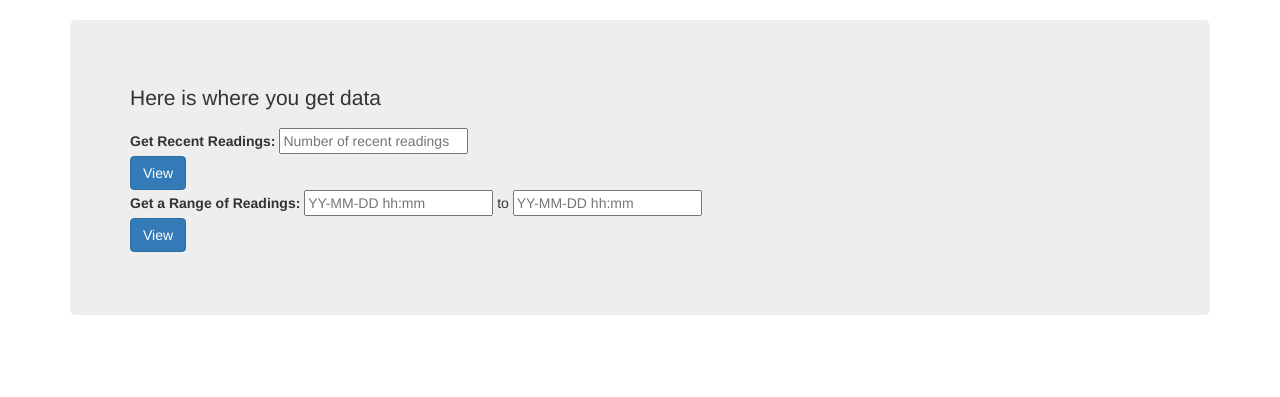
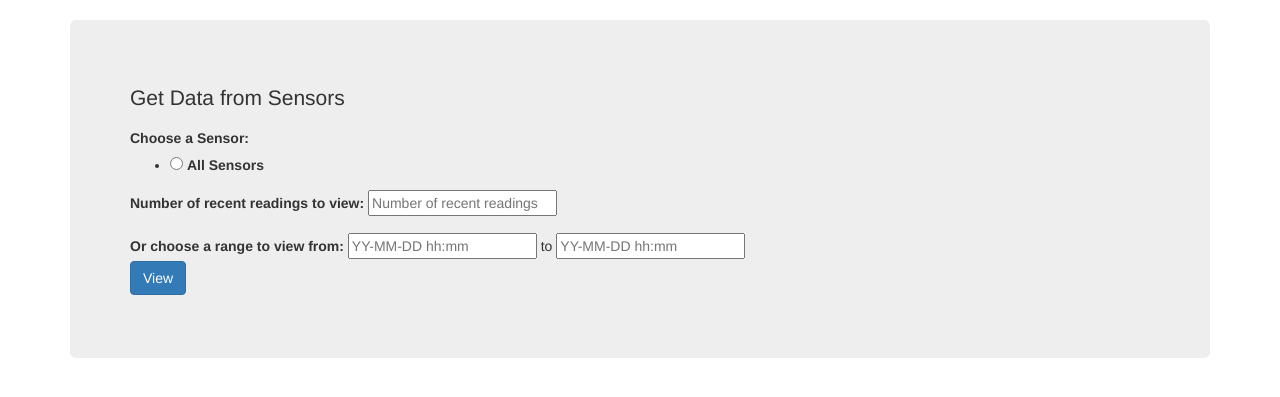
Before and after one commit to daniellimzj/HydRC4nics_Orbital, a Flask app: page /get-data in a window 1280 px wide. Shown: the part 72-469 px from the top of the page. Run offline with Flask 2, Linux system fonts and the light colour scheme; data that the repository does not hold is empty; some libraries are stand-ins or nearby versions.

Commit message:
integrated getting data forms

```diff
--- a/Application/Servers/Webpage/application.py
+++ b/Application/Servers/Webpage/application.py
@@ -16,7 +16,7 @@ import datetime
 from flask import Flask, render_template_string, render_template
 from flask_wtf import FlaskForm
 from flask_wtf.file import FileField, FileRequired
-from wtforms import StringField, DateTimeField, IntegerField
+from wtforms import StringField, DateTimeField, IntegerField, RadioField, FormField
 from wtforms.validators import DataRequired
 
 from .. import config
@@ -32,12 +32,28 @@ class PhotoForm(FlaskForm):
         FileRequired()
     ])
 
-class RecentForm(FlaskForm):
-    recent = IntegerField('recent', validators=[DataRequired()])
 
 class StartEndForm(FlaskForm):
-    start = DateTimeField('start',  validators=[DataRequired()], format = '%y-%m-%d %H:%M')
-    end = DateTimeField('end', validators=[DataRequired()], format =  '%y-%m-%d %H:%M')
+    start = DateTimeField('start', validators = [DataRequired()], format = '%y-%m-%d %H:%M')
+    end = DateTimeField('end', validators = [DataRequired()], format =  '%y-%m-%d %H:%M')
+
+class readingsForm(FlaskForm):
+    recent = IntegerField('recent', validators = [DataRequired()])
+    startend = FormField(StartEndForm)
+
+class SensorForm(FlaskForm):
+
+    sensorsList = db.getAllSensors()
+    choices = [(None, "All Sensors")]
+    for sensor in sensorsList:
+        choices.append((sensor['id'], f"{sensor['type']} {sensor['position']}"))
+
+    selectSensor = RadioField(choices = choices, validators = [DataRequired()])
+    selectReadings = FormField(readingsForm)
+
+
+
+
 
 
 @application.route("/", methods=('GET', 'POST'))
@@ -150,40 +166,36 @@ def info():
 
 @application.route("/get-data", methods = ("GET", "POST"))
 def getData():
-
+    print("hello")
     numRecent = 0
     start = None
     end = None
 
-    recentForm = RecentForm()
-    startEndForm = StartEndForm()
+    sensorForm = SensorForm()
 
-    sensorsList = db.getAllSensors()
     readingsList = []
 
-    if recentForm.validate_on_submit():
-        print("hello")
-        numRecent = int(recentForm.recent.data)
+    if sensorForm.validate_on_submit():
+
+        print(sensorForm.selectSensor.data)
+        sensorId = sensorForm.selectSensor.data
+        numRecent = int(sensorForm.selectReadings.recent.data)
+        start = sensorForm.selectReadings.startend.start.data
+        end = sensorForm.selectReadings.startend.end.data
+
         if numRecent > 0:
-            readingsList = db.getReadings(latest = numRecent)
+            readingsList = db.getReadings(sensorId = sensorId, latest = numRecent)
+
+        elif (start and end):
+            readingsList = db.getReadings(sensorId = sensorId, start = start, end = end)
+
         else:
             readingsList = []
-
-
-    elif startEndForm.validate_on_submit():
-        print("working")
-        start = startEndForm.start.data
-        end = startEndForm.end.data
-        print(start)
-        print(end)
-        readingsList = db.getReadings(start = start, end = end)
 
     else:
         readingsList = []
 
-
-    return render_template("get-data.html", sensorsList = sensorsList, recentForm = recentForm,
-                           startEndForm = startEndForm, readingsList = readingsList)
+    return render_template("get-data.html", readingsList = readingsList, sensorForm = sensorForm)
 
 
 @application.route("/send-commands")
--- a/Application/Servers/Webpage/templates/get-data.html
+++ b/Application/Servers/Webpage/templates/get-data.html
@@ -4,32 +4,22 @@
 
 
 
-<p> Here is where you get data</p>
+<p> Get Data from Sensors</p>
 
 <div>
     <form method="POST" action="{{ url_for('getData') }}">
-        {{ recentForm.csrf_token }}
+        {{ sensorForm.csrf_token }}
           <div class="control-group">
-           <label class="control-label">Get Recent Readings: </label>
-            {{ recentForm.recent(size = 20, placeholder = "Number of recent readings") }}
-          </div>
+           <label class="control-label">Choose a Sensor: </label>
+            {{ sensorForm.selectSensor(size = 20) }}
+            <label class="control-label">Number of recent readings to view: </label>
+            {{ sensorForm.selectReadings.recent(size = 20, placeholder = "Number of recent readings") }}
 
-           <div class="control-group">
-            <div class="controls">
-                <input class="btn btn-primary" type="submit" value="View">
-            </div>
-          </div>
-    </form>
-</div>
-
-<div>
-    <form method="POST" action="{{ url_for('getData') }}">
-        {{ startEndForm.csrf_token }}
-          <div class="control-group">
-           <label class="control-label">Get a Range of Readings: </label>
-            {{ startEndForm.start(size = 20, placeholder = "YY-MM-DD hh:mm") }}
+            <p></p>
+            <label class="control-label">Or choose a range to view from: </label>
+            {{ sensorForm.selectReadings.startend.start(size = 20, placeholder = "YY-MM-DD hh:mm") }}
             to
-            {{ startEndForm.end(size = 20, placeholder = "YY-MM-DD hh:mm") }}
+            {{ sensorForm.selectReadings.startend.end(size = 20, placeholder = "YY-MM-DD hh:mm") }}
           </div>
 
            <div class="control-group">
@@ -57,12 +47,4 @@
 
 </div>
 
-<div>
-        <ul>
-        {% for sensor in sensorsList %}
-            <li>{{ sensor['type']  }} {{ sensor['position'] }}</li>
-        {% endfor %}
-        </ul>
-</div>
-
 {% endblock %}
```
Lines whose indentation alone changed are shown as unchanged.
